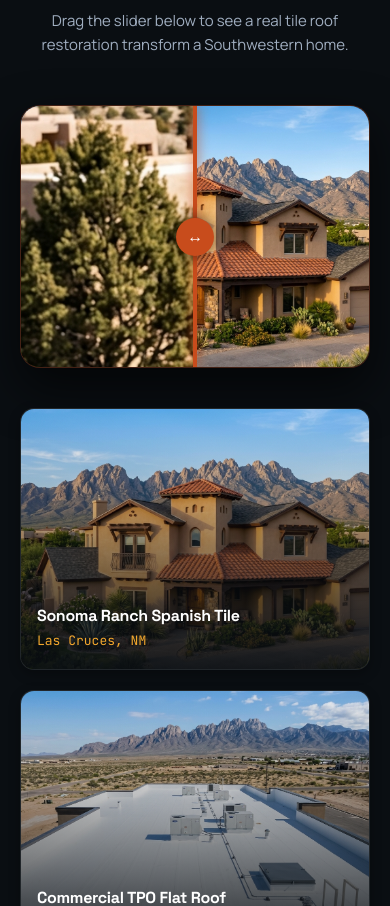
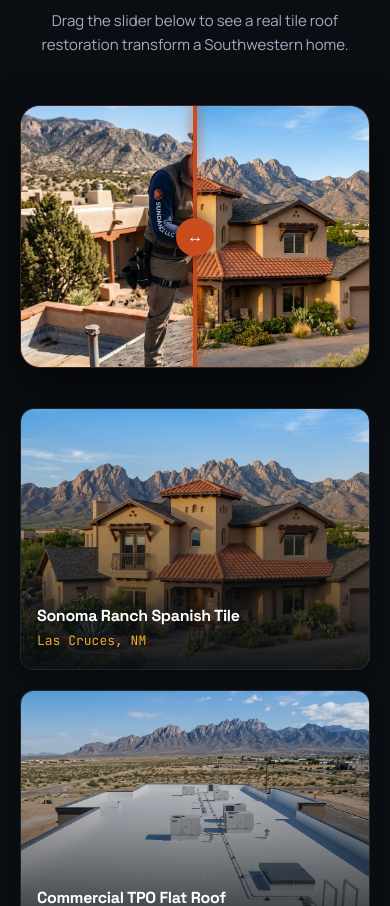
Before and after one commit to Jaegerr01/Amountainroofing, a website: page index.html in a window 390 px wide. Shown: the part 4917-5823 px from the top of the page. Drawn offline with Linux system fonts and the light colour scheme.

Commit message:
Fix Before Roof Restoration image aspect ratio and dynamic width scaling on mobile

```diff
--- a/app.js
+++ b/app.js
@@ -172,9 +172,19 @@ document.addEventListener("DOMContentLoaded", () => {
   const baWrapper = document.getElementById("ba-slider");
   const baOverlay = document.getElementById("ba-overlay");
   const baHandle = document.getElementById("ba-handle");
+  const baOverlayImg = baOverlay ? baOverlay.querySelector(".ba-overlay-img") : null;
 
   if (baWrapper && baOverlay && baHandle) {
     let isDragging = false;
+
+    const syncBeforeImageWidth = () => {
+      const w = baWrapper.getBoundingClientRect().width;
+      if (baOverlayImg && w > 0) {
+        baOverlayImg.style.width = `${w}px`;
+        baOverlayImg.style.maxWidth = `${w}px`;
+        baOverlayImg.style.minWidth = `${w}px`;
+      }
+    };
 
     const updateSliderPos = (clientX) => {
       const rect = baWrapper.getBoundingClientRect();
@@ -186,8 +196,12 @@ document.addEventListener("DOMContentLoaded", () => {
       baHandle.style.left = `${pct}%`;
     };
 
+    syncBeforeImageWidth();
+    window.addEventListener("resize", syncBeforeImageWidth, { passive: true });
+
     baWrapper.addEventListener("mousedown", (e) => {
       isDragging = true;
+      syncBeforeImageWidth();
       updateSliderPos(e.clientX);
     });
 
@@ -201,13 +215,14 @@ document.addEventListener("DOMContentLoaded", () => {
     // Touch Support for Mobile
     baWrapper.addEventListener("touchstart", (e) => {
       isDragging = true;
+      syncBeforeImageWidth();
       if (e.touches[0]) updateSliderPos(e.touches[0].clientX);
-    });
+    }, { passive: true });
 
     window.addEventListener("touchmove", (e) => {
       if (!isDragging) return;
       if (e.touches[0]) updateSliderPos(e.touches[0].clientX);
-    });
+    }, { passive: true });
 
     window.addEventListener("touchend", () => { isDragging = false; });
   }
--- a/index.html
+++ b/index.html
@@ -420,7 +420,7 @@
       <div class="before-after-wrapper" id="ba-slider">
         <img src="assets/images/hero_roofing_nm.png" alt="After Roof Restoration" class="ba-image" />
         <div class="ba-overlay" id="ba-overlay">
-          <img src="assets/images/roof_inspection_nm.png" alt="Before Roof Restoration" class="ba-image" style="width: 900px; max-width: none;" />
+          <img src="assets/images/roof_inspection_nm.png" alt="Before Roof Restoration" class="ba-image ba-overlay-img" />
         </div>
         <div class="ba-slider-handle" id="ba-handle">
           <div class="ba-handle-button font-mono">↔</div>
--- a/style.css
+++ b/style.css
@@ -990,6 +990,15 @@ h1, h2, h3, h4, h5 {
   overflow: hidden;
 }
 
+.ba-overlay-img {
+  position: absolute;
+  top: 0;
+  left: 0;
+  height: 100%;
+  object-fit: cover;
+  object-position: center;
+}
+
 .ba-slider-handle {
   position: absolute;
   top: 0;
```
